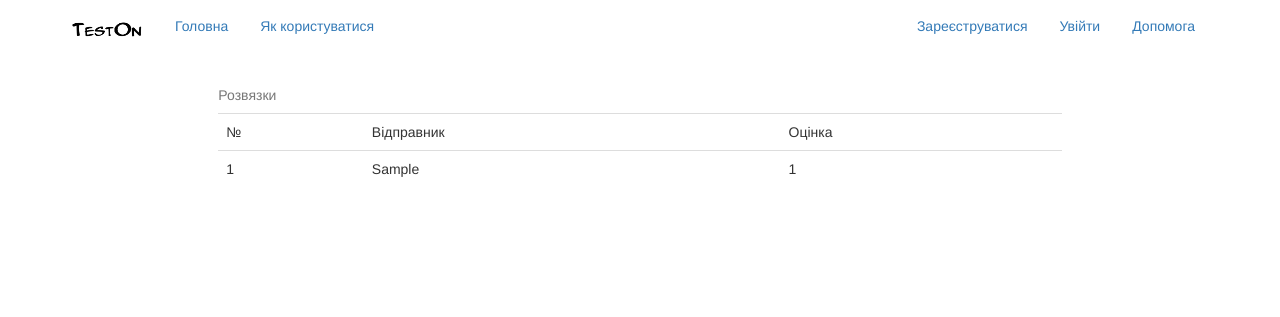
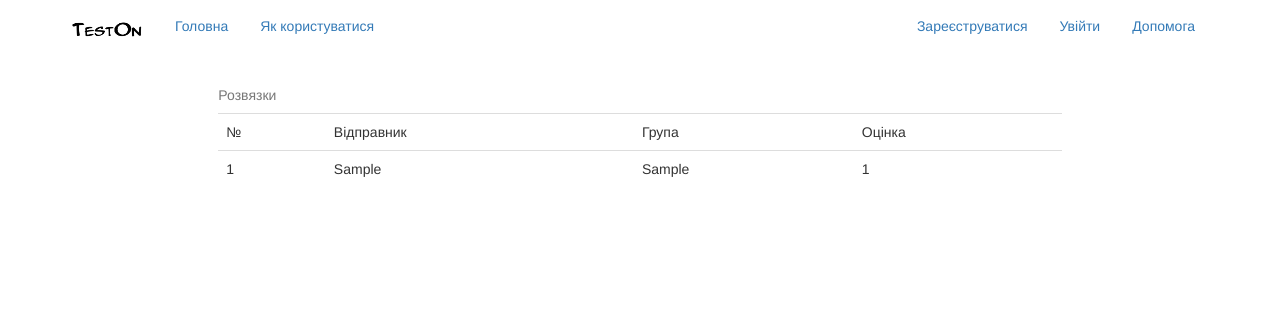
Before and after one commit to sanlem/teston, a Django app: template pols/templates/sollutions.html in a window 1280 px wide. Shown: the top 317 px of the page. Run offline with Django 3.2, Linux system fonts and the light colour scheme; the template is opened without the code that fills it: values that come from a table or form of the project are taken from there, others are empty; tables that the repository leaves empty hold one stand-in row (values such as "Sample post"); some libraries are stand-ins or nearby versions.

Commit message:
Added group in displayed sollutions

```diff
--- a/pols/templates/sollutions.html
+++ b/pols/templates/sollutions.html
@@ -21,12 +21,14 @@
       <tr>
         <td>№</td>
         <td>Відправник</td>
+        <td>Група</td>
         <td>Оцінка</td>
       </tr>
       {% for sollution in sollutions %}
       <tr>
         <td>{{ forloop.counter }}</td>
         <td>{{ sollution.submitter }}</td>
+        <td>{{ sollution.group }}</td>
         <td>{{ sollution.mark }}</td>
       </tr>
       {% endfor %}
```
